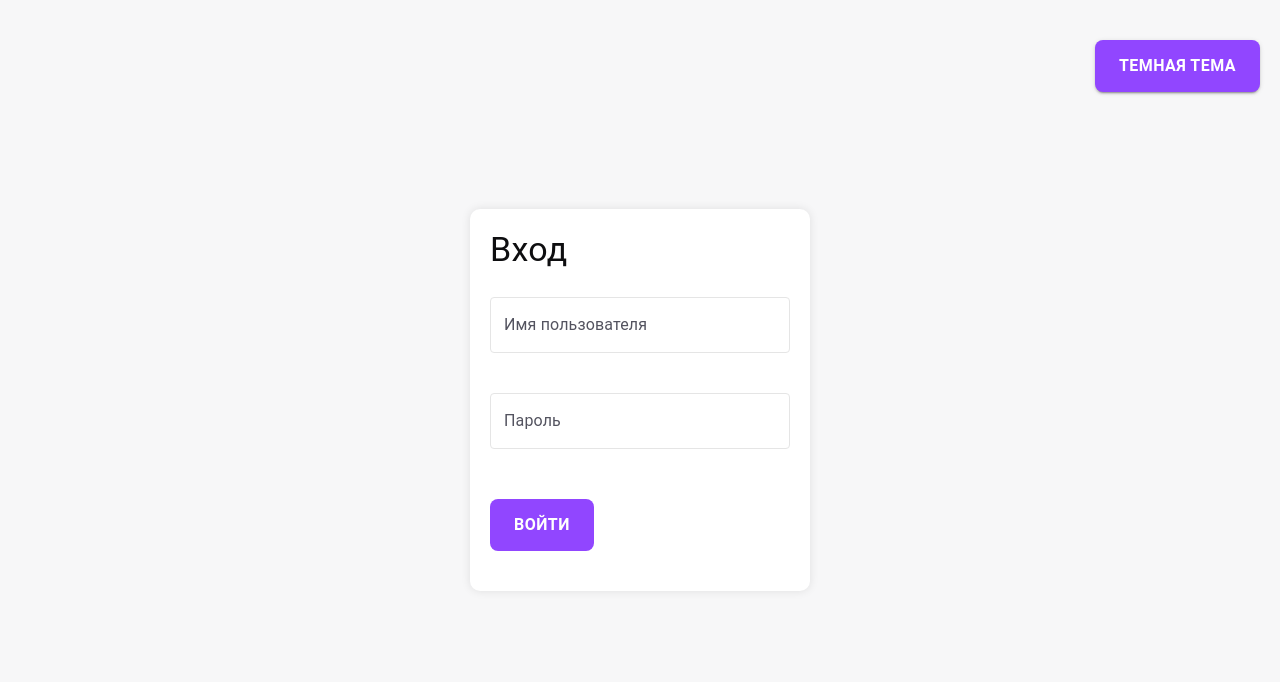
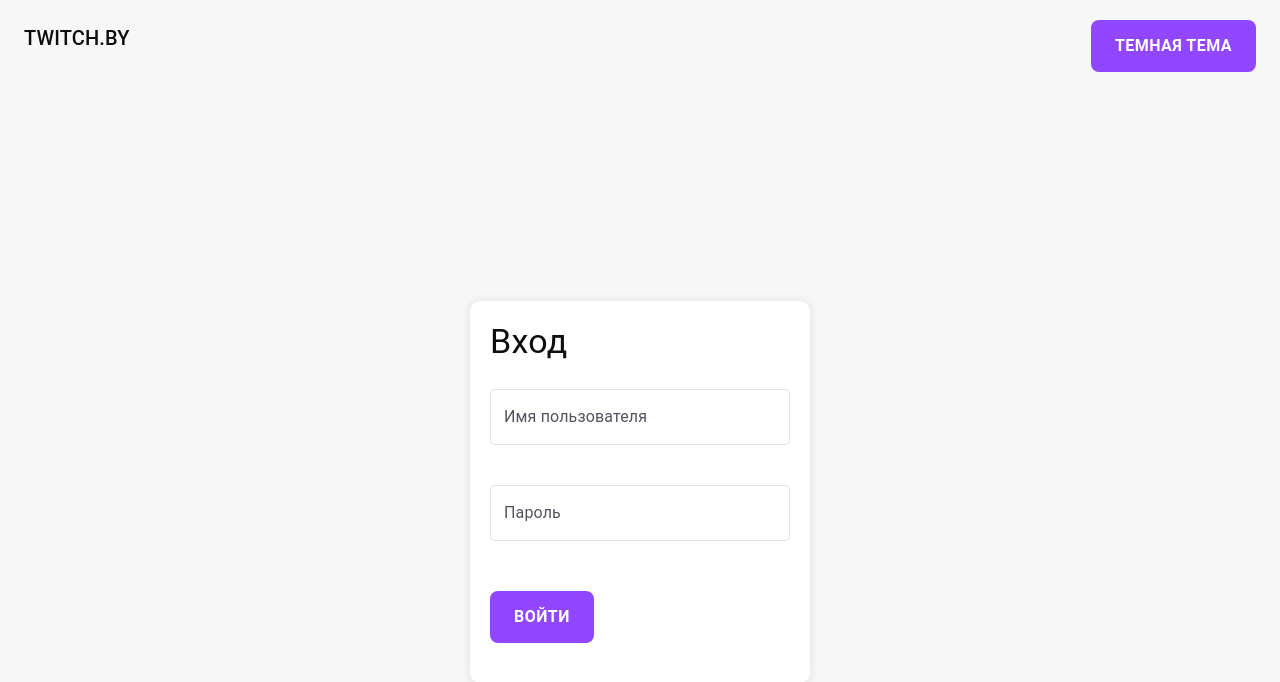
Before and after one commit to notees-no/MDT-web, a React (Create React App) app in the folder js-front1/: page /login in a window 1280 px wide. Shown: the top 682 px of the page. Built offline with nearby package versions, Linux system fonts and the light colour scheme.

Commit message:
"add Navbar"

```diff
--- a/js-front1/src/App.js
+++ b/js-front1/src/App.js
@@ -1,22 +1,22 @@
 import React from 'react';
 import Router from './Router';
-import ThemeChangeButton from './ThemeChangeButton';
 import { BrowserRouter } from 'react-router-dom';
 import { ThemeProvider } from '@mui/material/styles';
 import { lightTheme, darkTheme } from './theme';
+import Navbar from './pages/components/Navbar/Navbar';
 
 function App() {
   const [authenticatedUser, setAuthenticatedUser] = React.useState(null);
   const [isDarkTheme, setIsDarkTheme] = React.useState(false);
 
   const changeTheme = () => {
-    setIsDarkTheme(!isDarkTheme);
+    setIsDarkTheme(prevTheme => !prevTheme);
   };
 
   return (
     <ThemeProvider theme={isDarkTheme ? darkTheme : lightTheme}>
       <BrowserRouter>
-        <ThemeChangeButton isDarkTheme={isDarkTheme} changeTheme={changeTheme} />
+        <Navbar isDarkTheme={isDarkTheme} toggleTheme={changeTheme} />
         <Router
           authenticatedUser={authenticatedUser}
           isDarkTheme={isDarkTheme}
--- a/js-front1/src/ThemeChangeButton.js
+++ /dev/null
@@ -1,12 +0,0 @@
-import React from 'react';
-import { Button } from '@mui/material';
-
-const ThemeChangeButton = ({ isDarkTheme, changeTheme }) => {
-  return (
-    <Button onClick={changeTheme} variant="contained" sx={{ position: 'absolute', top: 20, right: 20 }}>
-      {isDarkTheme ? 'Светлая тема' : 'Темная тема'}
-    </Button>
-  );
-};
-
-export default ThemeChangeButton;
--- /dev/null
+++ b/js-front1/src/pages/components/Navbar/Navbar.js
@@ -0,0 +1,19 @@
+import React from 'react';
+import { AppBar, Toolbar, Typography, Button } from '@mui/material';
+
+const Navbar = ({ isDarkTheme, toggleTheme }) => {
+    return (
+        <AppBar position="static" sx={{ backgroundColor: (theme) => theme.palette.background.default }}>
+            <Toolbar>
+                <Typography variant="h6" component="div" sx={{ flexGrow: 1, color: (theme) => theme.palette.text.primary }}>
+                    TWITCH.BY
+                </Typography>
+                <Button color="inherit" onClick={toggleTheme}>
+                    {isDarkTheme ? 'Светлая тема' : 'Темная тема'}
+                </Button>
+            </Toolbar>
+        </AppBar>
+    );
+};
+
+export default Navbar;
```
Also changed, not shown: js-front1/src/theme.js (line endings or trailing spaces).
